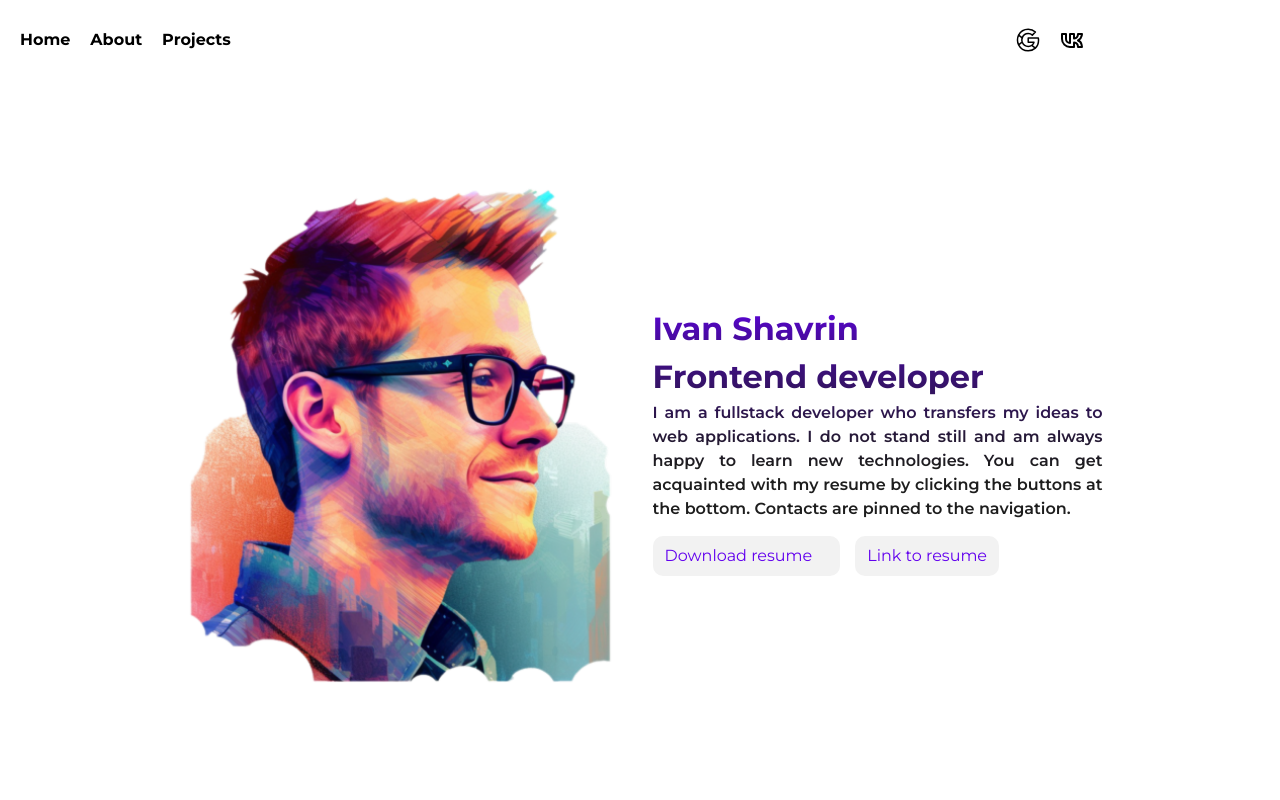
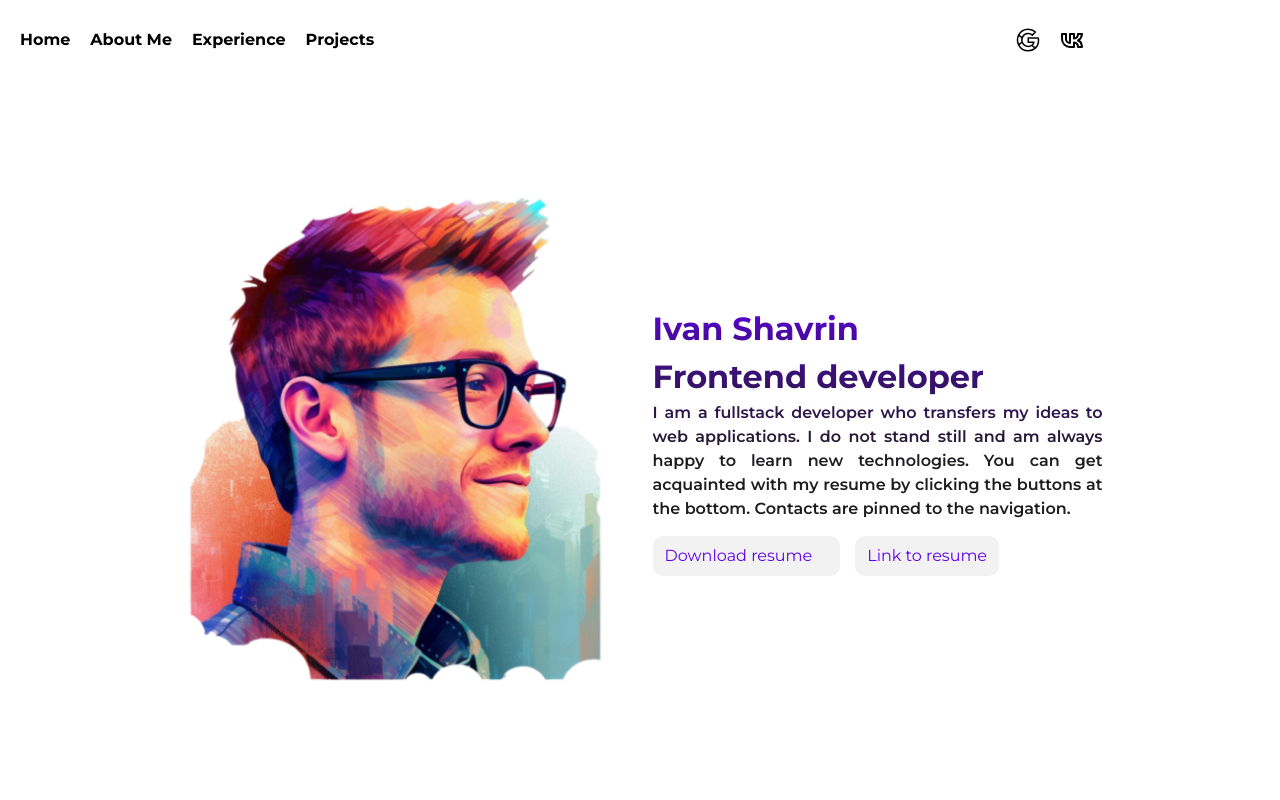
Before and after one commit to P1usW/project, a React app: page / in a window 1280 px wide. Shown: the top 800 px of the page. Built offline with nearby package versions, Linux system fonts and the light colour scheme; some icons are missing.

Commit message:
Minor refactoring files and css

```diff
--- a/src/components/About/about.module.scss
+++ b/src/components/About/about.module.scss
@@ -1,4 +1,3 @@
 .about_page {
   box-sizing: border-box;
-  margin: 0 20px;
 }
--- a/src/components/Footer/Footer.tsx
+++ b/src/components/Footer/Footer.tsx
@@ -12,7 +12,7 @@ const Footer: FC = () => {
           <span className={style.footer_span}>Iv</span>an <span className={style.footer_span}>Sh</span>avrin.
         </p>
         <p>
-          Frontend - developer.
+          Frontend developer.
         </p>
       </div>
       <div
@@ -35,7 +35,7 @@ const Footer: FC = () => {
       >
         <p>
           The site was created without using UI libraries, if you find a flaw, you can leave a message
-          on  <i>github</i> <a className={style.footer_icon} target='_blank' rel='noreferrer' href='#'><Icon icon="bx:edit"/></a>
+          on <i>github</i> <a className={style.footer_icon} target='_blank' rel='noreferrer' href='#'><Icon icon="bx:edit"/></a>
         </p>
         <p>
           © 2023 IvSh. All Rights Reserved.
--- a/src/components/Footer/footer.module.scss
+++ b/src/components/Footer/footer.module.scss
@@ -60,9 +60,3 @@
     transform: scale(1.8);
   }
 }
-
-// @media (max-width: s.$container-max-widths-md) {
-//   .footer {
-
-//   }
-// }
--- a/src/components/Home/home.module.scss
+++ b/src/components/Home/home.module.scss
@@ -22,10 +22,12 @@
   }
 
   &_left {
-    height: auto;
+    height: 100%;
     width: 100%;
     max-width: 450px;
     min-width: 300px;
+    max-height: 500px;
+    min-height: 350px;
   }
 
   &_gradient {
@@ -36,8 +38,10 @@
   }
 
   &_photo {
-    width: 100%;
-    height: 100%;
+    max-width: 450px;
+    min-width: 300px;
+    max-height: 500px;
+    min-height: 350px;
     object-fit: cover;
   }
 
--- a/src/components/NavBar/NavBar.tsx
+++ b/src/components/NavBar/NavBar.tsx
@@ -7,9 +7,9 @@ import NavIcon from '@src/ui/icons/NavIcon';
 import Gmail from '@src/ui/icons/MyIcon/Gmail';
 import { useTheme } from '@src/hooks/useTheme';
 import VkIcon from '@src/ui/icons/MyIcon/VkIcon';
+import NewTabLink from '@src/ui/NewTabLink/NewTabLink';
 import MoonIcon from '@src/ui/icons/ThemeIcon/MoonIcon';
 import SunnyIcon from '@src/ui/icons/ThemeIcon/SunnyIcon';
-import NewTabLink from '@src/ui/NewTabLink/NewTabLink';
 
 const NavBar: FC = () => {
   const { theme, setTheme } = useTheme();
@@ -28,10 +28,18 @@ const NavBar: FC = () => {
           </NavLink>
           <NavLink
             className={style.nav_link}
-            to='/about'
+            to='/about-me'
             aria-label="About me page"
           >
-            About
+            About Me
+            <span className={style.nav_link__line}/>
+          </NavLink>
+          <NavLink
+            className={style.nav_link}
+            to='/experience'
+            aria-label="Experience page"
+          >
+            Experience
             <span className={style.nav_link__line}/>
           </NavLink>
           <NavLink
--- a/src/components/NavBar/navBar.module.scss
+++ b/src/components/NavBar/navBar.module.scss
@@ -32,13 +32,12 @@
       right: 20px;
     }
   }
-}
 
-
-.nav_logo {
+  &_logo {
     object-fit: contain;
     height: 2rem;
     width: 2rem;
+  }
 }
 
 .nav_link {
@@ -46,9 +45,6 @@
   align-items: center;
   justify-content: center;
   position: relative;
-
-    // border-radius: 10px;
-    // background-color: var(--element-color);
 
   margin: {
     left: 20px;
@@ -108,10 +104,8 @@
     &_link {
       margin: {
         left: 15px;
-                top: 15px
+        top: 15px;
       }
-
-            ;
 
       &__line {
         display: none;
@@ -121,7 +115,7 @@
 }
 
 @media (pointer: fine) and (hover: hover) {
-    .nav_link[aria-current="page"] {
+  .nav_link[aria-current='page'] {
     .nav_link__line {
       width: 100%;
     }
--- a/src/components/Projects/project.module.scss
+++ b/src/components/Projects/project.module.scss
@@ -2,8 +2,6 @@
 
 .project {
   box-sizing: border-box;
-
-  margin: 0 20px;
 
   &_user {
     display: flex;
--- a/src/style/index.scss
+++ b/src/style/index.scss
@@ -50,6 +50,22 @@
   --nav-height: 5rem;
 }
 
+:root::-webkit-scrollbar {
+  overflow: auto;
+  width: 0.5rem;
+  background-color: transparent;
+
+}
+:root::-webkit-scrollbar-thumb {
+  background-color: rgb(127, 127, 127);
+  border-radius: 5px;
+}
+
+:root {
+  scrollbar-color: rgb(127, 127, 127) transparent;
+  scrollbar-width: thin;
+}
+
 * {
   margin: 0;
   padding: 0;
@@ -80,6 +96,8 @@ body {
 
 main {
   min-height: calc(100vh - 5rem);
+  box-sizing: border-box;
+  padding: 0 20px;
 }
 
 #root {
--- a/tsconfig.json
+++ b/tsconfig.json
@@ -23,7 +23,6 @@
     "allowSyntheticDefaultImports": true,
     "strict": true,
     "forceConsistentCasingInFileNames": true,
-    "noFallthroughCasesInSwitch": true,
     "module": "esnext",
     "moduleResolution": "node",
     "resolveJsonModule": true,
@@ -31,6 +30,7 @@
     "jsx": "react-jsx",
     "noEmit": true,
     "noEmitOnError": true,
+    "noFallthroughCasesInSwitch": true,
     "noImplicitAny": true,
     "useUnknownInCatchVariables": true
   },
--- a/webpack.common.js
+++ b/webpack.common.js
@@ -24,7 +24,7 @@ module.exports = function (env, argv) {
 
   return {
     // source-map
-    devtool: 'hidden-source-map',
+    devtool: 'source-map',
     target: ['browserslist'],
     // Webpack noise constrained to errors and warnings
     stats: 'errors-warnings',
--- a/webpack.prod.js
+++ b/webpack.prod.js
@@ -11,7 +11,7 @@ module.exports = (env, argv) => {
   const commonConfig = common(env, argv);
 
   const extendedConfig = {
-    devtool: argv.sourceMap != null ? "source-map" : false, // option controls how source maps are generated (affects on build speed dramatically): https://v4.webpack.js.org/configuration/devtool/
+    devtool: argv.sourceMap ? "hidden-source-map" : false, // option controls how source maps are generated (affects on build speed dramatically): https://v4.webpack.js.org/configuration/devtool/
     performance: {
       assetFilter: function assetFilter(assetFilename) {
         return !/(\.map$)|(fonts)|(images)/.test(assetFilename); // ignore these files from perfomance-hints
```
Also changed, not shown: src/components/Projects/Projects.tsx (+0 -60 lines). Lines whose indentation alone changed are shown as unchanged.
